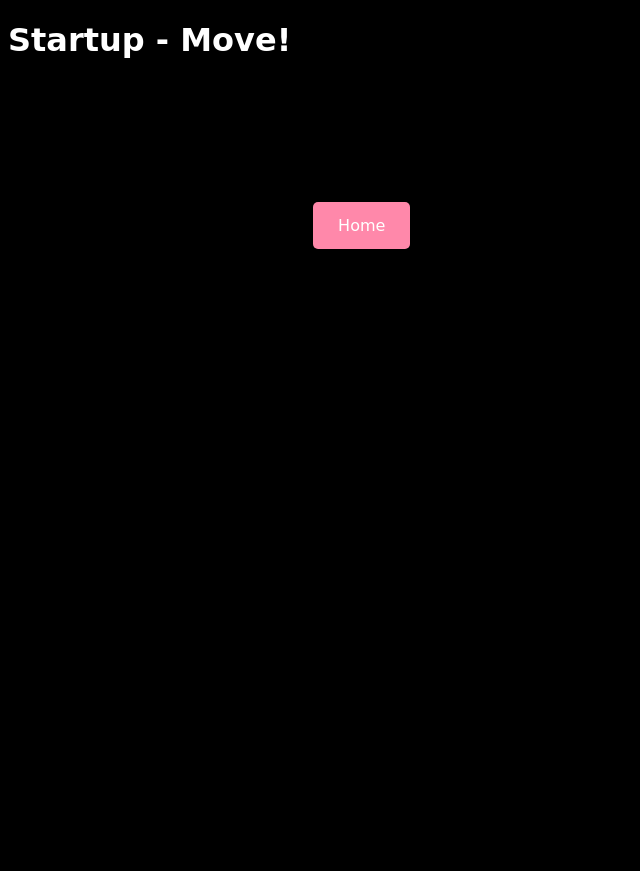
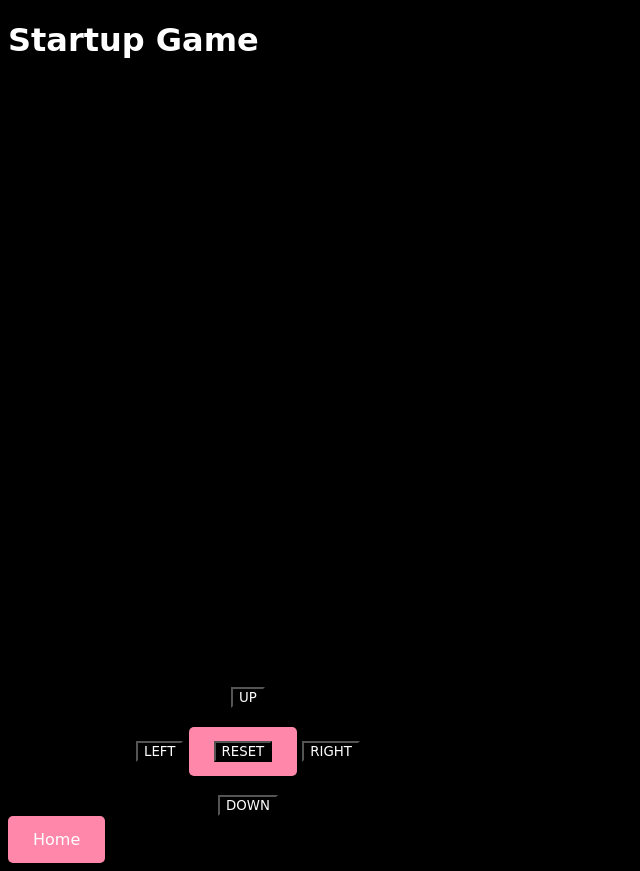
Before and after one commit to jeffreysalewis/startup, a plain HTML site: page index.html in a window 1280 px wide. Shown: the whole page, without its empty margins (0-640 px from the left). Before the commit the page ends 800 px from the top, so only its background shows below. Drawn offline with Linux system fonts and the light colour scheme.

Commit message:
added canvas and buttons

```diff
--- a/index.html
+++ b/index.html
@@ -5,17 +5,29 @@
     <meta http-equiv="X-UA-Compatible" content="IE=edge" />
     <meta name="viewport" content="width=device-width, initial-scale=1.0" />
     <link rel="stylesheet" href="index.css" />
-    <title>Startup - Move!</title>
+    <title>Startup Game</title>
     <link rel="shortcut icon" href="https://drive.google.com/uc?export=view&id=1zk8xYGeGP5-3Dum8drbGtZ-aVZKou6m-">
     <link rel="apple-touch-icon" href="https://drive.google.com/uc?export=view&id=1zk8xYGeGP5-3Dum8drbGtZ-aVZKou6m-">
   </head>
   <body>
     <header>
-      <h1>Startup - Move!</h1>
+      <h1>Startup Game</h1>
     </header>
     <main>
+      <canvas id="myCanvas" width="600" height="600"
+                style="border:1px solid #000000;">
+        </canvas>
+
+        <div style="text-align:center;width:480px;">
+            <button onclick="moveup()">UP</button><br><br>
+            <button onclick="moveleft()">LEFT</button>
+            <a href="index.html">
+                <button>RESET</button>
+            </a>
+            <button onclick="moveright()">RIGHT</button><br><br>
+            <button onclick="movedown()">DOWN</button>
+        </div>
       <section>
-        <canvas></canvas>
         <a href="https://jeffreysalewis.com" target="_blank" rel="noopener noreferrer">Home</a>
       </section>
     </main>
```
